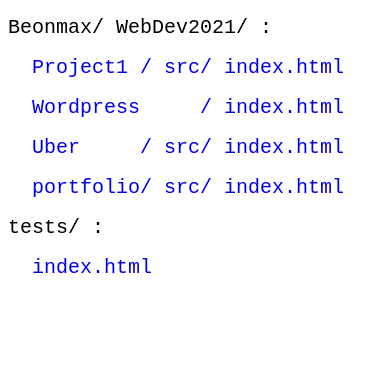
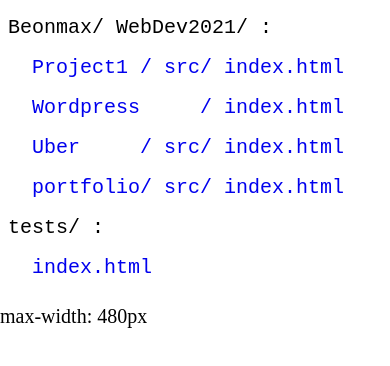
Before and after one commit to Coder1G1/coder1g1.github.com, a plain HTML site: page Beonmax/index.html in a window 390 px wide. Drawn offline with Linux system fonts and the light colour scheme.

Commit message:
root index.html 5

```diff
--- a/Beonmax/index.html
+++ b/Beonmax/index.html
@@ -32,6 +32,10 @@
 			.mw320 {
 				display: block ; }
 			}
+		@media ( max-width: 480px ) {
+			.mw480 {
+				display: block ; }
+			}
 	</style>
 </head>
 <body>
@@ -46,5 +50,6 @@ tests/ :
 </pre>
 <div class="mdw320">max-device-width: 320px</div>
 <div  class="mw320">max-width: 320px</div>
+<div  class="mw480">max-width: 480px</div>
 </body>
 </html>
```
